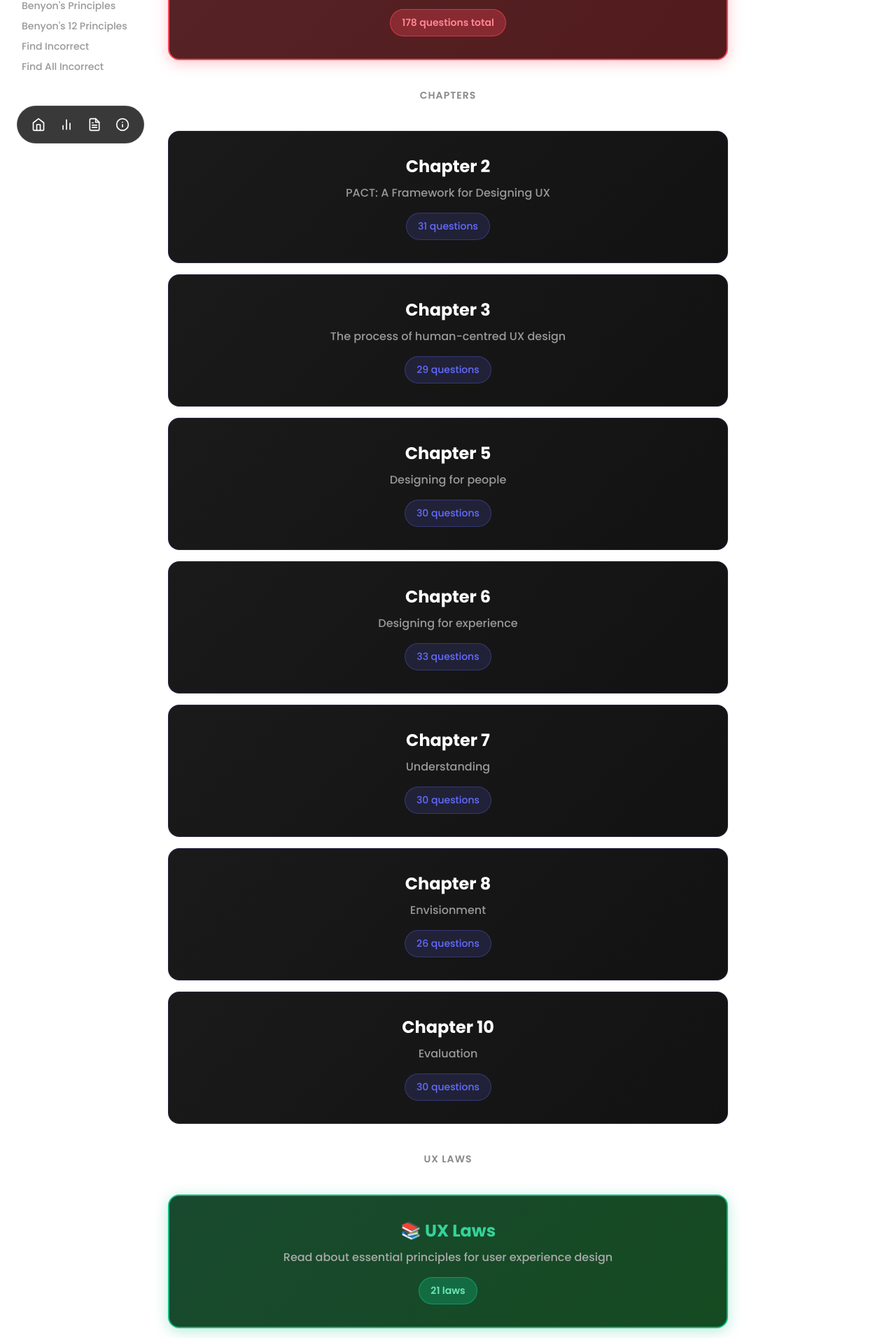
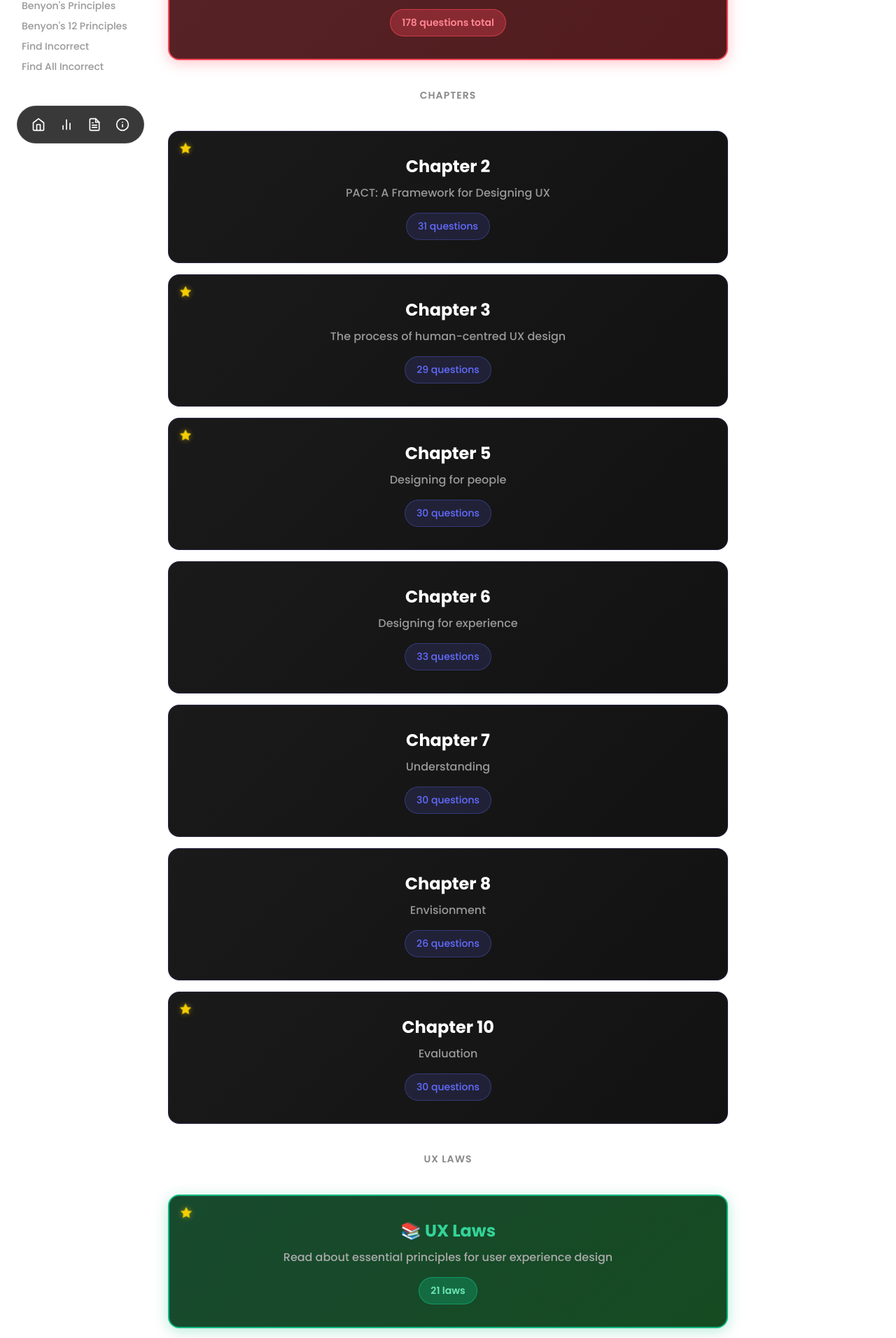
Before and after one commit to dvnnyle/xQuizer, a React (Vite) app: page / in a window 1280 px wide. Shown: the part 571-2483 px from the top of the page at 70% size. Built offline with nearby package versions, Linux system fonts and the light colour scheme.

Commit message:
Add star badges to key chapters (2,3,5,10) and UX Laws, fix import path in quizFindIncorrect

```diff
--- a/src/pages/Home.css
+++ b/src/pages/Home.css
@@ -121,6 +121,38 @@
   transition: all 0.3s ease;
   position: relative;
   overflow: hidden;
+}
+
+.chapter-button.starred {
+  position: relative;
+}
+
+.star-badge {
+  position: absolute;
+  top: 0.75rem;
+  left: 0.75rem;
+  width: 24px;
+  height: 24px;
+  display: flex;
+  align-items: center;
+  justify-content: center;
+  z-index: 10;
+}
+
+.star-badge svg {
+  filter: drop-shadow(0 0 4px rgba(255, 215, 0, 0.5));
+  animation: starPulse 2s ease-in-out infinite;
+}
+
+@keyframes starPulse {
+  0%, 100% {
+    transform: scale(1);
+    opacity: 1;
+  }
+  50% {
+    transform: scale(1.1);
+    opacity: 0.8;
+  }
 }
 
 .chapter-button::before {
--- a/src/pages/Home.jsx
+++ b/src/pages/Home.jsx
@@ -108,17 +108,32 @@ function Home() {
           <div className="chapter-divider">
             <span>Chapters</span>
           </div>
-          <a href="/chapter2" className="chapter-button" id="chapter2">
+          <a href="/chapter2" className="chapter-button starred" id="chapter2">
+            <div className="star-badge">
+              <svg xmlns="http://www.w3.org/2000/svg" width="16" height="16" viewBox="0 0 24 24" fill="#ffd700" stroke="#ffd700" strokeWidth="2">
+                <polygon points="12 2 15.09 8.26 22 9.27 17 14.14 18.18 21.02 12 17.77 5.82 21.02 7 14.14 2 9.27 8.91 8.26 12 2" />
+              </svg>
+            </div>
             <h3>Chapter 2</h3>
             <p>PACT: A Framework for Designing UX</p>
             <span className="question-count">31 questions</span>
           </a>
-          <a href="/chapter3" className="chapter-button" id="chapter3">
+          <a href="/chapter3" className="chapter-button starred" id="chapter3">
+            <div className="star-badge">
+              <svg xmlns="http://www.w3.org/2000/svg" width="16" height="16" viewBox="0 0 24 24" fill="#ffd700" stroke="#ffd700" strokeWidth="2">
+                <polygon points="12 2 15.09 8.26 22 9.27 17 14.14 18.18 21.02 12 17.77 5.82 21.02 7 14.14 2 9.27 8.91 8.26 12 2" />
+              </svg>
+            </div>
             <h3>Chapter 3</h3>
             <p>The process of human-centred UX design</p>
             <span className="question-count">29 questions</span>
           </a>
-          <a href="/chapter5" className="chapter-button" id="chapter5">
+          <a href="/chapter5" className="chapter-button starred" id="chapter5">
+            <div className="star-badge">
+              <svg xmlns="http://www.w3.org/2000/svg" width="16" height="16" viewBox="0 0 24 24" fill="#ffd700" stroke="#ffd700" strokeWidth="2">
+                <polygon points="12 2 15.09 8.26 22 9.27 17 14.14 18.18 21.02 12 17.77 5.82 21.02 7 14.14 2 9.27 8.91 8.26 12 2" />
+              </svg>
+            </div>
             <h3>Chapter 5</h3>
             <p>Designing for people</p>
             <span className="question-count">30 questions</span>
@@ -138,7 +153,12 @@ function Home() {
             <p>Envisionment</p>
             <span className="question-count">26 questions</span>
           </a>
-          <a href="/chapter10" className="chapter-button" id="chapter10">
+          <a href="/chapter10" className="chapter-button starred" id="chapter10">
+            <div className="star-badge">
+              <svg xmlns="http://www.w3.org/2000/svg" width="16" height="16" viewBox="0 0 24 24" fill="#ffd700" stroke="#ffd700" strokeWidth="2">
+                <polygon points="12 2 15.09 8.26 22 9.27 17 14.14 18.18 21.02 12 17.77 5.82 21.02 7 14.14 2 9.27 8.91 8.26 12 2" />
+              </svg>
+            </div>
             <h3>Chapter 10</h3>
             <p>Evaluation</p>
             <span className="question-count">30 questions</span>
@@ -146,7 +166,12 @@ function Home() {
           <div className="chapter-divider">
             <span>UX Laws</span>
           </div>
-          <a href="/uxlaws" className="chapter-button green-theme" id="uxlaws">
+          <a href="/uxlaws" className="chapter-button green-theme starred" id="uxlaws">
+            <div className="star-badge">
+              <svg xmlns="http://www.w3.org/2000/svg" width="16" height="16" viewBox="0 0 24 24" fill="#ffd700" stroke="#ffd700" strokeWidth="2">
+                <polygon points="12 2 15.09 8.26 22 9.27 17 14.14 18.18 21.02 12 17.77 5.82 21.02 7 14.14 2 9.27 8.91 8.26 12 2" />
+              </svg>
+            </div>
             <h3>📚 UX Laws</h3>
             <p>Read about essential principles for user experience design</p>
             <span className="question-count">21 laws</span>
```
